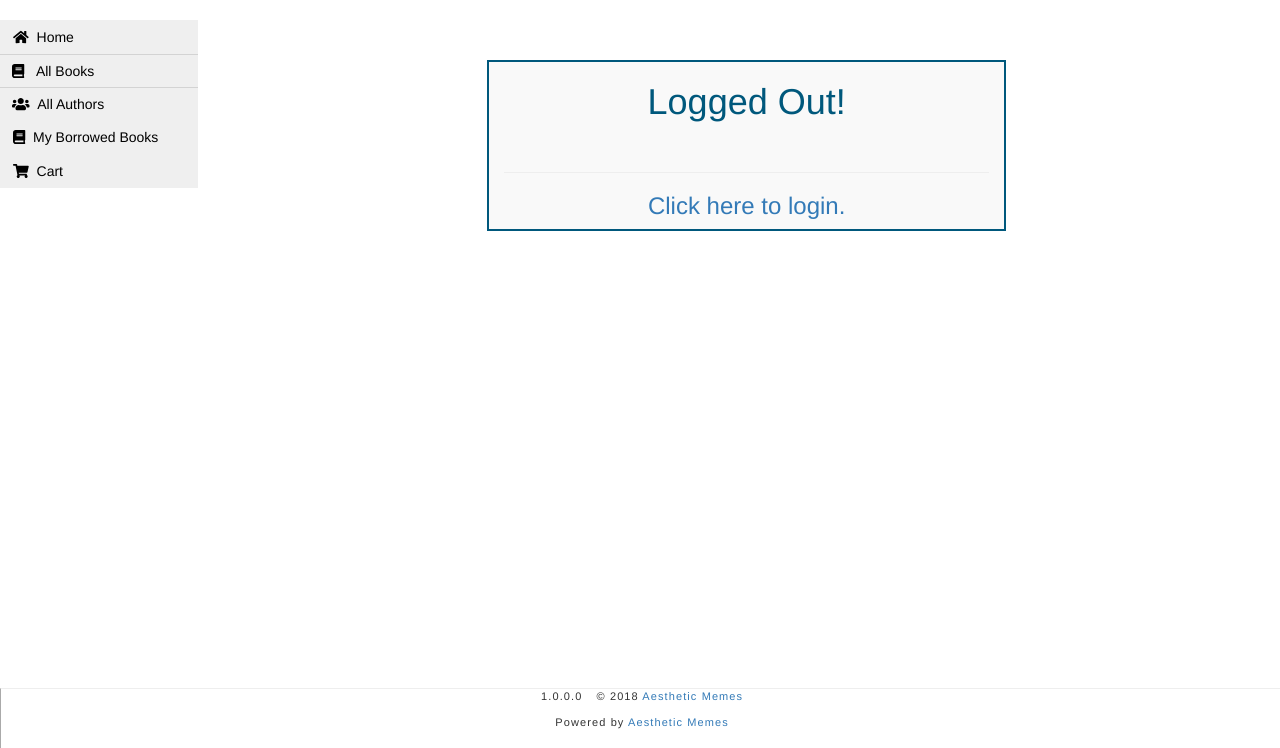
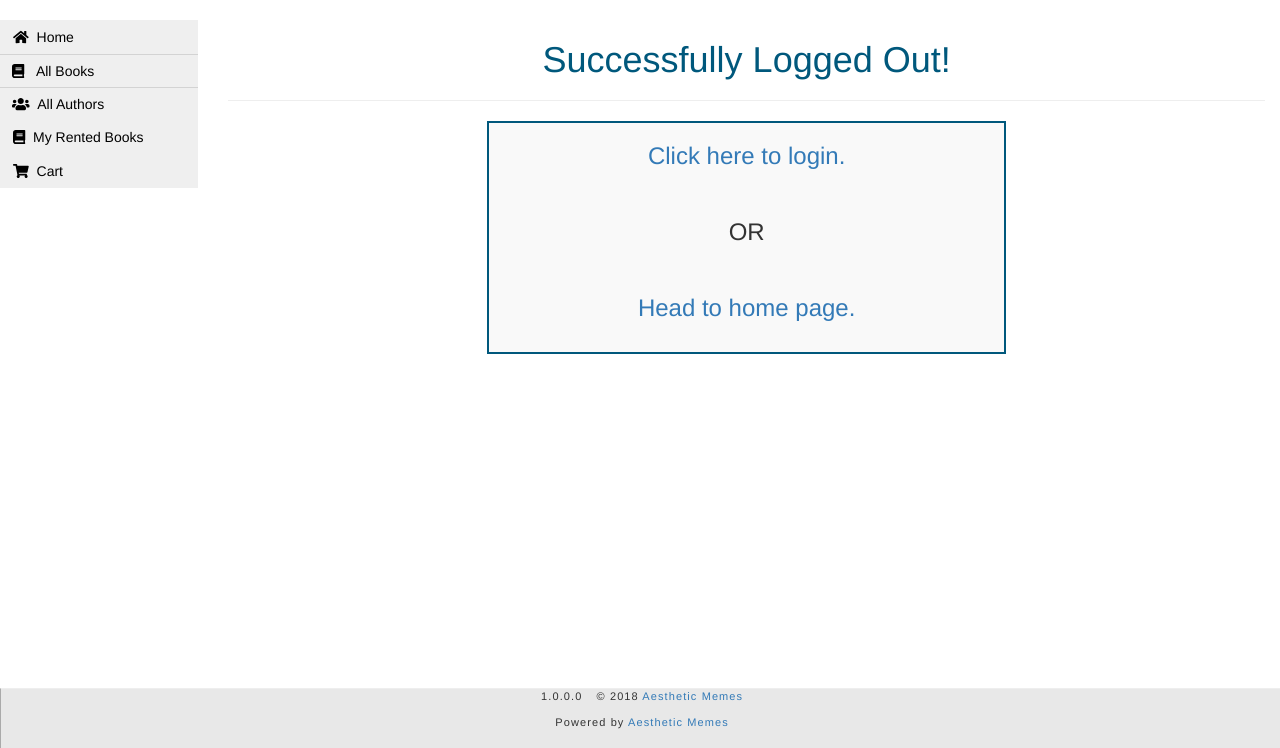
Before and after one commit to SamirKalouf/aesthetic-memes, a Django app: page /accounts/logout/ in a window 1280 px wide. Shown: the part 52-800 px from the top of the page. Run offline with Django 3.2, Linux system fonts and the light colour scheme; some libraries are stand-ins or nearby versions.

Commit message:
several visual updates to the list pages and login and logout pages

```diff
--- a/aesthetic_memes/ecommerce/templates/base_generic.html
+++ b/aesthetic_memes/ecommerce/templates/base_generic.html
@@ -36,7 +36,7 @@
 		{% if user.is_authenticated %}
           <a href="#" style="color: #FFFFFF;" class="dropdown-toggle" data-toggle="dropdown" role="button" aria-haspopup="true" aria-expanded="false"><i class="fas fa-user"></i>&nbsp;{{ user.get_username }} <span class="caret"></span></a>
           <ul class="dropdown-menu">
-            <li><a href="{% url 'logout' %}?next={{request.path}}">Logout</a></li>
+            <li><a href="{% url 'logout' %}">Logout</a></li>
         {% else %}
           <li><a style="color: #FFFFFF;" href="{% url 'login' %}?next={{request.path}}">Login</a></li>
           <li><a style="color: #FFFFFF;" href="{% url 'signup' %}">Register</a><li>
@@ -72,14 +72,14 @@
 
       <a id="sideNav" href="{% url 'my-borrowed' %}"><button type="button" id="sideButton" class="btn btn-secondary fontSize18px">
         <span class="pull-left">
-          <i class="fas fa-book paddingRight10px"></i>&nbsp;&nbsp;My Borrowed Books
+          <i class="fas fa-book paddingRight10px"></i>&nbsp;&nbsp;My Rented Books
         </span>
       </a>
 
       {% if perms.can_add_book %}
         <a id="sideNav" href="{% url 'all-borrowed' %}"><button type="button" id="sideButton" class="btn btn-secondary fontSize18px">
           <span class="pull-left">
-            <i class="fas fa-book paddingRight10px"></i>&nbsp;&nbsp;All Borrowed Books
+            <i class="fas fa-book paddingRight10px"></i>&nbsp;&nbsp;All Rented Books
           </span>
         </a>
       {% endif %}
@@ -114,7 +114,7 @@
       {% endblock %}
       </div>
 
-    <footer class="fixed-bottom">
+    <footer class="fixed-bottom" style="background-color:#E8E8E8;">
       <div class="container text-center">
         <ul class="list-inline">
           <li>1.0.0.0</li>
--- a/aesthetic_memes/ecommerce/templates/book_cart.html
+++ b/aesthetic_memes/ecommerce/templates/book_cart.html
@@ -10,7 +10,7 @@
       <p><a class="btn btn-danger" role="button" style="margin-right:10px;" href={% url 'remove-from-cart' book.id %}>Remove From Cart </a>{{ book }} (${{ book.price }})</p>
     {% endfor %}
   {% else %}
-    <p>Your cart is empty.</p>
+    <h1><p class="text-danger text-center">Your cart is empty.</p></h1>
   {% endif %}
 
   <hr>
--- a/aesthetic_memes/ecommerce/templates/ecommerce/author_detail.html
+++ b/aesthetic_memes/ecommerce/templates/ecommerce/author_detail.html
@@ -13,6 +13,9 @@
 {% for book in author.book_set.all %}
   <dt><a href="{% url 'book-detail' book.pk %}">{{book}}</a> ({{book.bookinstance_set.all.count}})</dt>
   <dd>{{book.summary}}</dd>
+  {% if not forloop.last %}
+  <hr>
+  {% endif %}
 {% endfor %}
 </dl>
 
--- a/aesthetic_memes/ecommerce/templates/ecommerce/bookinstance_list_borrowed_all.html
+++ b/aesthetic_memes/ecommerce/templates/ecommerce/bookinstance_list_borrowed_all.html
@@ -16,6 +16,6 @@
     </ul>
 
     {% else %}
-      <p>There are no books borrowed.</p>
+      <h1><p class="text-warning text-center">There are no books borrowed.</p></h1>
     {% endif %}
 {% endblock %}
--- a/aesthetic_memes/ecommerce/templates/ecommerce/bookinstance_list_borrowed_user.html
+++ b/aesthetic_memes/ecommerce/templates/ecommerce/bookinstance_list_borrowed_user.html
@@ -16,6 +16,6 @@
     </ul>
 
     {% else %}
-      <p>There are no books borrowed.</p>
+      <h1><p class="text-danger text-center">There are no books borrowed.</p></h1>
     {% endif %}
 {% endblock %}
--- a/aesthetic_memes/ecommerce/views.py
+++ b/aesthetic_memes/ecommerce/views.py
@@ -52,11 +52,13 @@ def index(request):
     num_visits=request.session.get('num_visits', 0)
     request.session['num_visits'] = num_visits+1
 
+    random_book = Book.objects.order_by('?').first()
+
     # Render the HTML template index.html with the data in the context variable
     return render(
         request,
         'index.html',
-        context={'num_books':num_books,'num_instances':num_instances,'num_instances_available':num_instances_available,'num_authors':num_authors, 'num_visits':num_visits},
+        context={'num_books':num_books,'num_instances':num_instances,'num_instances_available':num_instances_available,'num_authors':num_authors, 'num_visits':num_visits, 'random_book':random_book},
     )
 
 
--- a/aesthetic_memes/templates/registration/logged_out.html
+++ b/aesthetic_memes/templates/registration/logged_out.html
@@ -1,17 +1,41 @@
 {% extends "base_generic.html" %}
 {% block content %}
 
+<style>
+div.row{
+    text-align: center;
+}
+div.logout{
+    text-align: center;
+    background-color:#F9F9F9;
+    border: 2px solid #00587c;
+}
+</style>
+
+
+
 <div class="container-fluid">
+    <div class="row">
+        <h1 style="color:#00587c;">Successfully Logged Out!</h1>
+        <hr />
+    </div>
 
     <div class="row">
-        <br><br>
-        <div class="logoutWindow col-md-offset-3 col-md-6">
-            <h1 style="color:#00587c;">Logged Out!</h1>
-            <br>
-            <hr>
-            <h3><a href="{% url 'login'%}">Click here to login.</a></h3>
+        <div class="logout col-md-offset-3 col-md-6">
+                <div>
+                    <h3><a href="{% url 'login' %}">Click here to login.</a></h3>
+                    <br>
+                    <h3>OR</h3>
+                    <br>
+                    <h3><a href="{% url 'index' %}">Head to home page.</a></h3>
+                </div>
+
+                <div>
+                    <br>
+                </div>
         </div>
     </div>
 
+
 </div>
 {% endblock %}
```
Also changed, not shown: aesthetic_memes/ecommerce/templates/ecommerce/author_list.html (+9 -2 lines), aesthetic_memes/ecommerce/templates/ecommerce/book_detail.html (+4 -3 lines), aesthetic_memes/ecommerce/templates/ecommerce/book_list.html (+12 -4 lines), aesthetic_memes/ecommerce/templates/index.html (+15 -9 lines), aesthetic_memes/templates/registration/logged_out.bk.html (added, +17 -0 lines).
